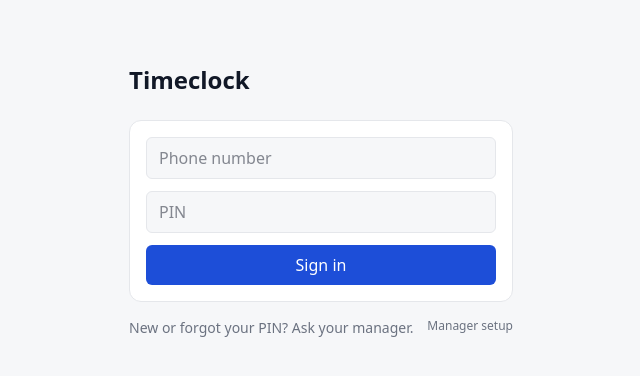
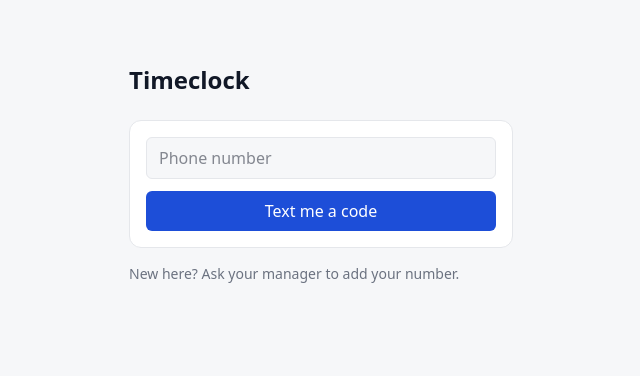
Before and after one commit to tbw0391/Timeclock, a Next.js app: page /login in a window 1280 px wide. Shown: the top 376 px of the page, without its empty margins (319-959 px from the left). Built offline with nearby package versions, Linux system fonts and the light colour scheme.

Commit message:
timecard

```diff
--- a/app/account/page.tsx
+++ b/app/account/page.tsx
@@ -1,7 +1,6 @@
 import { Flash, Header } from "@/components/ui";
 import { getSession } from "@/lib/session";
 import { formatPhone } from "@/lib/phone";
-import { changePin } from "../actions";
 
 type Props = { searchParams: Promise<{ error?: string; ok?: string }> };
 
@@ -14,10 +13,7 @@ export default async function AccountPage({ searchParams }: Props) {
       <Flash error={error} ok={ok} />
       <div className="card max-w-sm space-y-3">
         <p><span className="muted">Signed in as</span> {formatPhone(profile.phone)}</p>
-        <form action={changePin} className="space-y-3">
-          <input name="pin" type="password" inputMode="numeric" pattern="\d{6,}" placeholder="New PIN (6+ digits)" minLength={6} className="input" required autoComplete="new-password" />
-          <button className="btn">Change PIN</button>
-        </form>
+        <p className="muted text-sm">You sign in with a code texted to this number. To change it, ask your manager.</p>
       </div>
     </>
   );
--- a/app/login/page.tsx
+++ b/app/login/page.tsx
@@ -1,32 +1,43 @@
 import Link from "next/link";
 import { Flash } from "@/components/ui";
-import { signIn, signUp } from "./actions";
+import { formatPhone, normalizePhone } from "@/lib/phone";
+import { sendCode, verifyCode } from "./actions";
 
-type Props = { searchParams: Promise<{ mode?: string; error?: string; ok?: string }> };
-
-const pinProps = { type: "password", inputMode: "numeric", pattern: "\\d{6,}", minLength: 6, className: "input", required: true } as const;
+type Props = { searchParams: Promise<{ phone?: string; error?: string; ok?: string }> };
 
 export default async function LoginPage({ searchParams }: Props) {
-  const { mode, error, ok } = await searchParams;
-  const signup = mode === "signup";
+  const sp = await searchParams;
+  const phone = normalizePhone(sp.phone ?? "");
   return (
     <div className="mx-auto mt-10 max-w-sm">
       <h1 className="mb-6 text-2xl font-semibold">Timeclock</h1>
-      <Flash error={error} ok={ok} />
+      <Flash error={sp.error} ok={sp.ok} />
       <div className="card">
-        <form action={signup ? signUp : signIn} className="space-y-3">
-          {signup && <input name="full_name" placeholder="Full name" className="input" required autoComplete="name" />}
-          <input name="phone" type="tel" inputMode="tel" placeholder="Phone number" className="input" required autoComplete="tel" />
-          <input name="pin" placeholder={signup ? "Pick a PIN (6+ digits)" : "PIN"} autoComplete={signup ? "new-password" : "current-password"} {...pinProps} />
-          {signup && <input name="pin2" placeholder="PIN again" autoComplete="new-password" {...pinProps} />}
-          <button className="btn w-full">{signup ? "Create account" : "Sign in"}</button>
-          {signup && <p className="muted text-sm">One-time setup for the manager. Everyone else is added by the manager.</p>}
-        </form>
+        {phone ? (
+          <form action={verifyCode} className="space-y-3">
+            <p className="text-sm">Enter the code we texted to {formatPhone(phone)}.</p>
+            <input type="hidden" name="phone" value={phone} />
+            <input name="code" inputMode="numeric" pattern="\d{6,10}" placeholder="Code" className="input" required autoFocus autoComplete="one-time-code" />
+            <button className="btn w-full">Sign in</button>
+          </form>
+        ) : (
+          <form action={sendCode} className="space-y-3">
+            <input name="phone" type="tel" inputMode="tel" placeholder="Phone number" className="input" required autoComplete="tel" />
+            <button className="btn w-full">Text me a code</button>
+          </form>
+        )}
       </div>
-      <p className="muted mt-4 flex justify-between text-sm">
-        {signup ? <Link href="/login">Back to sign in</Link> : <span>New or forgot your PIN? Ask your manager.</span>}
-        {!signup && <Link href="/login?mode=signup" className="text-xs">Manager setup</Link>}
-      </p>
+      <div className="muted mt-4 flex justify-between gap-3 text-sm">
+        {phone ? (
+          <>
+            <Link href="/login">Use a different number</Link>
+            <form action={sendCode}>
+              <input type="hidden" name="phone" value={phone} />
+              <button className="underline">Send a new code</button>
+            </form>
+          </>
+        ) : <span>New here? Ask your manager to add your number.</span>}
+      </div>
     </div>
   );
 }
```
